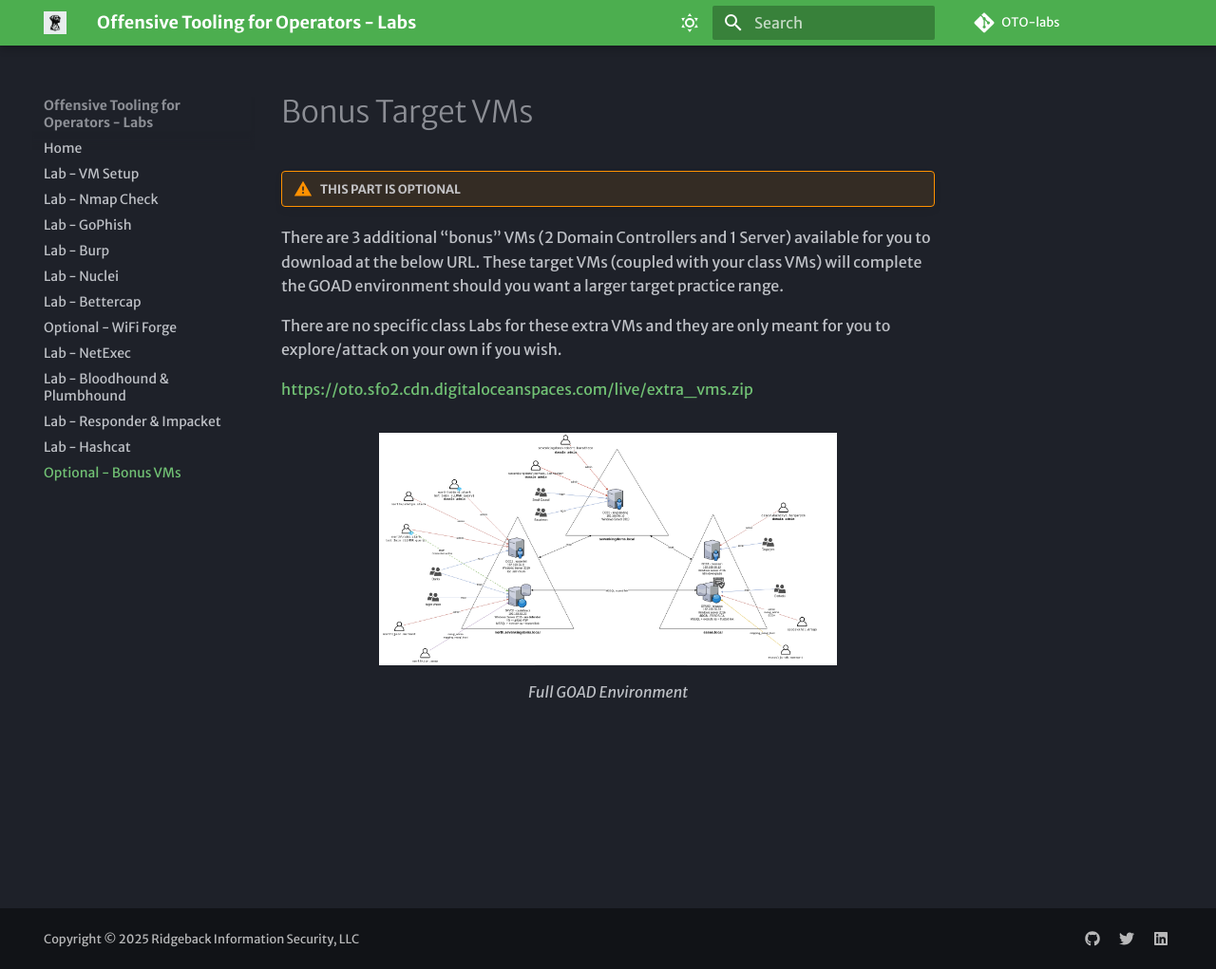
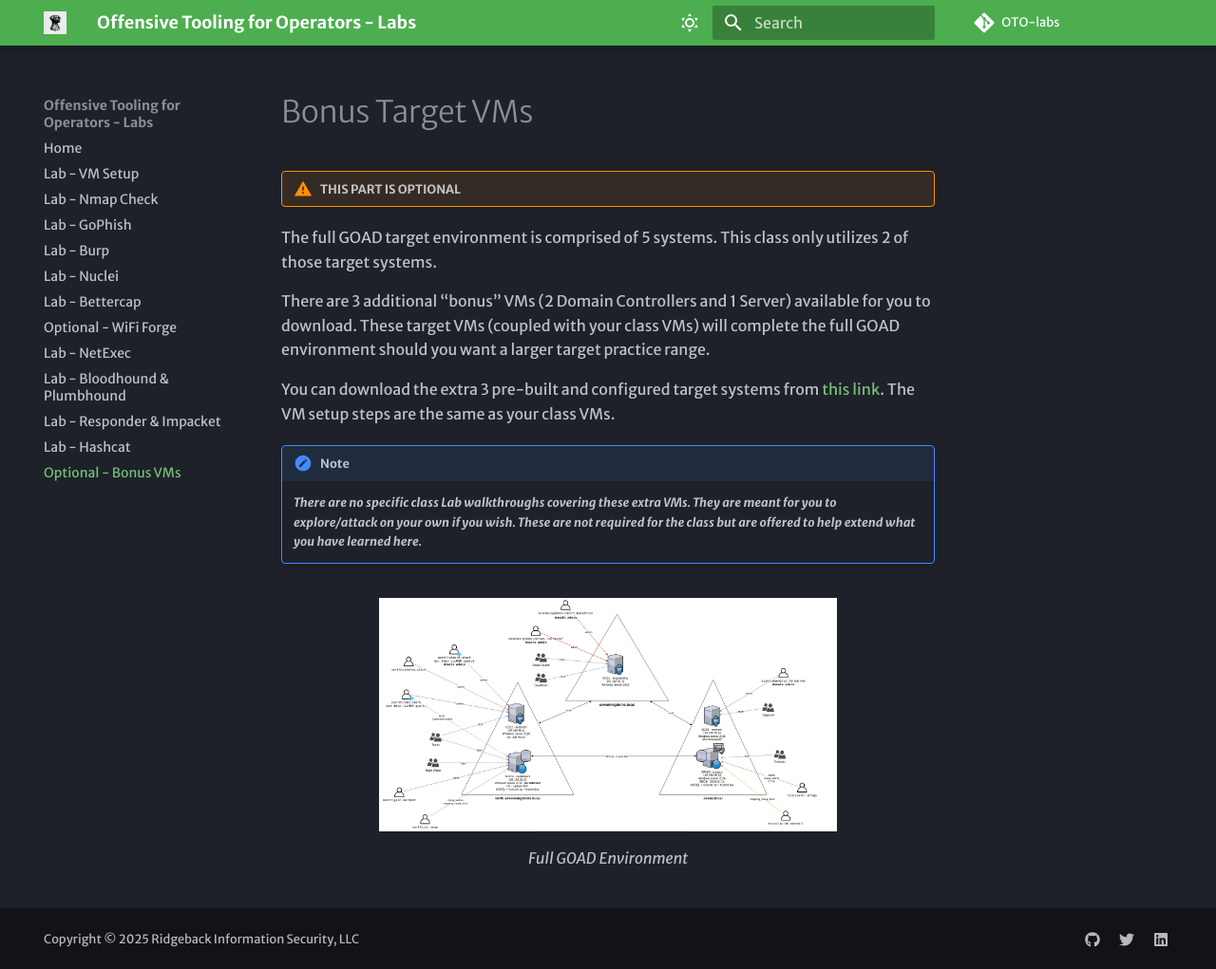
Before and after one commit to ridgebackinfosec/OTO-labs, an MkDocs documentation site: the page built from docs/labs/bonus_vms/index.md, in a window 1280 px wide and 1021 px high. Shown: the whole window at 95% size. Built offline with MkDocs 1.6.1 and Material for MkDocs 9.7.7, drawn with Linux system fonts in a browser that asks for light colours; some web fonts are replaced; comment, search, counter and statistics services are not loaded.

Commit message:
extra GOAD VMs verbiage

```diff
--- a/docs/labs/bonus_vms/index.md
+++ b/docs/labs/bonus_vms/index.md
@@ -1,11 +1,14 @@
 # Bonus Target VMs
 !!! warning "THIS PART IS OPTIONAL"
 
-There are 3 additional “bonus” VMs (2 Domain Controllers and 1 Server) available for you to download at the below URL. These target VMs (coupled with your class VMs) will complete the GOAD environment should you want a larger target practice range.
+The full GOAD target environment is comprised of 5 systems. This class only utilizes 2 of those target systems.
 
-There are no specific class Labs for these extra VMs and they are only meant for you to explore/attack on your own if you wish.
+There are 3 additional “bonus” VMs (2 Domain Controllers and 1 Server) available for you to download. These target VMs (coupled with your class VMs) will complete the full GOAD environment should you want a larger target practice range.
 
-[https://oto.sfo2.cdn.digitaloceanspaces.com/live/extra_vms.zip](https://oto.sfo2.cdn.digitaloceanspaces.com/live/extra_vms.zip)
+You can download the extra 3 pre-built and configured target systems from [this link](https://oto.sfo2.cdn.digitaloceanspaces.com/live/extra_vms.zip). The VM setup steps are the same as your class VMs.
+
+!!! note
+    ***There are no specific class Lab walkthroughs covering these extra VMs. They are meant for you to explore/attack on your own if you wish. These are not required for the class but are offered to help extend what you have learned here.***
 
 ![Full GOAD Environment](img/image%204.png){ width="70%" }
 /// caption
```
Also changed, not shown: docs/labs/vm_setup/index.md (+3 -1 lines).
